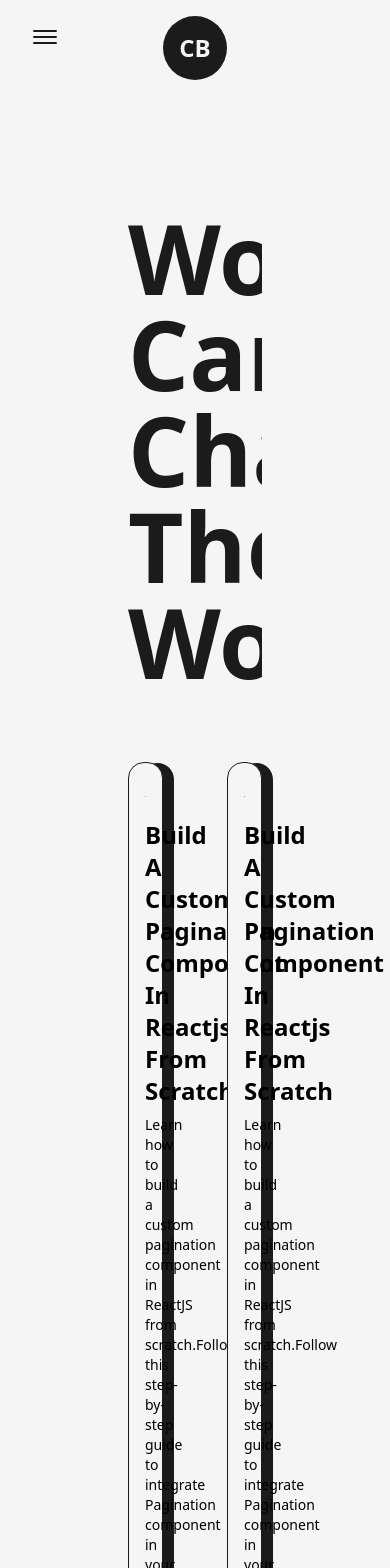
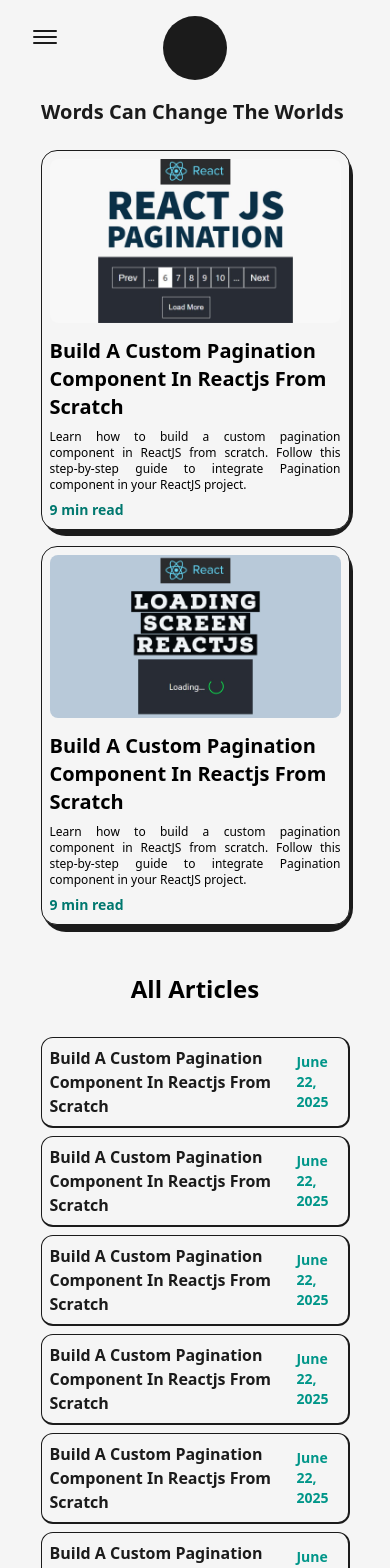
Before and after one commit to abdulmazidakash/f-next-js-portfolio-2025, a Next.js app: page /articles in a window 390 px wide. Shown: the top 1568 px of the page. Built offline with nearby package versions, Linux system fonts and the light colour scheme.

Commit message:
article page responsive

```diff
--- a/src/app/articles/components/ArticlePage.jsx
+++ b/src/app/articles/components/ArticlePage.jsx
@@ -1,105 +1,122 @@
-'use client'
-import AnimatedText from '@/components/AnimatedText'
+'use client';
+import AnimatedText from '@/components/AnimatedText';
 import Image from 'next/image';
 import Link from 'next/link';
-import React, { useRef } from 'react'
-import article1 from '../../../../public/images/articles/pagination component in reactjs.jpg'
-import article2 from '../../../../public/images/articles/create loading screen in react js.jpg'
-import {motion, useMotionValue} from 'framer-motion'
-import article3 from '../../../../public/images/articles/create modal component in react using react portals.png'
-import article4 from '../../../../public/images/articles/smooth scrolling in reactjs.png'
-import article5 from '../../../../public/images/articles/What is Redux with easy explanation.png'
+import React, { useRef } from 'react';
+import article1 from '../../../../public/images/articles/pagination component in reactjs.jpg';
+import article2 from '../../../../public/images/articles/create loading screen in react js.jpg';
+import { motion, useMotionValue } from 'framer-motion';
+import article3 from '../../../../public/images/articles/create modal component in react using react portals.png';
+import article4 from '../../../../public/images/articles/smooth scrolling in reactjs.png';
+import article5 from '../../../../public/images/articles/What is Redux with easy explanation.png';
 
 const FramerImage = motion(Image);
 
-const MovingImg = ({title, img, link})=>{
-
-	const x = useMotionValue(0)
+const MovingImg = ({ title, img, link }) => {
+  const x = useMotionValue(0);
   const y = useMotionValue(0);
   const imgRef = useRef(null);
 
-	function handleMouse(event){
-		// console.log(event.pageX);
+  function handleMouse(event) {
     imgRef.current.style.display = 'inline-block';
-		x.set(event.pageX);
+    x.set(event.pageX - imgRef.current.width / 2); // Center the image under the cursor
     y.set(-10);
   }
-	function handleMouseLeave(event){
-		// console.log(event.pageX);
+
+  function handleMouseLeave(event) {
     imgRef.current.style.display = 'none';
     x.set(0);
     y.set(0);
   }
+
   return (
     <Link
       href={link}
-		target='_blank'
+      target="_blank"
       onMouseMove={handleMouse}
       onMouseLeave={handleMouseLeave}
+      className="relative"
     >
-			<h2 className='capitalize text-xl font-semibold hover:underline'>{title}</h2>
+      <h2 className="capitalize text-base sm:text-lg md:text-xl font-semibold hover:underline">
+        {title}
+      </h2>
       <FramerImage
-			sizes="(max-width: 768px) 100vw, (max-width: 1200px) 50vw, 33vw"
+        sizes="(max-width: 640px) 100vw, (max-width: 1024px) 50vw, 33vw"
         priority
-			style={{x:x, y:y}}
-			initial={{opacity:0}}
-			whileInView={{opacity:1, transition:{duration:0.2}}}
-			ref={imgRef} src={img} alt={title} className='z-10 w-96 h-auto hidden absolute rounded-lg' />
+        style={{ x, y }}
+        initial={{ opacity: 0 }}
+        whileInView={{ opacity: 1, transition: { duration: 0.2 } }}
+        ref={imgRef}
+        src={img}
+        alt={title}
+        className="z-10 w-48 sm:w-64 md:w-80 h-auto hidden absolute rounded-lg object-cover"
+      />
     </Link>
-	)
-}
+  );
+};
 
-const Article = ({img, title, date, link})=>{
+const Article = ({ img, title, date, link }) => {
   return (
     <motion.li
-		initial={{y:200}}
-		whileInView={{y:0, transition:{duration: 0.5, ease:"easeInOut"}}}
-		viewport={{once:true}}
-		 className='relative w-full p-4 py-6 my-4 rounded-xl flex items-center justify-between bg-light text-dark first:mt-0 border border-solid border-dark border-r-4 border-b-4'>
-			<MovingImg title={title} img={img} link={link}/>
-			<span className='text-teal-600 font-semibold pl-4'>{date}</span>
+      initial={{ y: 200 }}
+      whileInView={{ y: 0, transition: { duration: 0.5, ease: 'easeInOut' } }}
+      viewport={{ once: true }}
+      className="relative w-full p-2 sm:p-3 md:p-4 my-2 sm:my-3 md:my-4 rounded-xl flex items-center justify-between bg-light text-dark border border-solid border-dark border-r-2 sm:border-r-3 md:border-r-4 border-b-2 sm:border-b-3 md:border-b-4"
+    >
+      <MovingImg title={title} img={img} link={link} />
+      <span className="text-teal-600 font-semibold text-sm sm:text-base md:text-lg pl-2 sm:pl-3 md:pl-4">
+        {date}
+      </span>
     </motion.li>
-	)
-}
+  );
+};
 
-const FeaturedArticle = ({img, title, time, summary, link}) =>{
+const FeaturedArticle = ({ img, title, time, summary, link }) => {
   return (
-		<li className='col-span-1 w-full p-4 bg-light border border-solid border-dark rounded-2xl relative'>
-			{/* dark border box  */}
-			<div className="absolute top-0 -right-3 -z-10 w-[101%] h-[103%] rounded-[2.5rem] bg-dark rounded-br-3xl"></div>
-			{/* image box  */}
+    <li className="w-full p-2 sm:p-3 md:p-4 bg-light border border-solid border-dark rounded-2xl relative">
+      {/* Dark border box */}
+      <div className="absolute top-0 -right-1 sm:-right-2 md:-right-3 -z-10 w-[101%] h-[102%] sm:h-[103%] rounded-[1.5rem] sm:rounded-[2rem] bg-dark rounded-br-3xl" />
+      {/* Image box */}
       <Link
         href={link}
-			target='_blank'
-			className='w-full inline-block cursor-pointer overflow-hidden rounded-lg'
+        target="_blank"
+        className="w-full inline-block cursor-pointer overflow-hidden rounded-lg"
       >
         <FramerImage
-			whileHover={{scale:1.05}}
-			transition={{duration:0.2}}
-			src={img} alt={title} className='w-full h-auto'/>
+          whileHover={{ scale: 1.05 }}
+          transition={{ duration: 0.2 }}
+          src={img}
+          alt={title}
+          className="w-full h-auto object-cover"
+        />
       </Link>
-			<Link
-			href={link}
-			target='_blank'
-			>
-			<h2 className='capitalize text-2xl font-bold my-2 hover:underline mt-4'>{title}</h2>
+      <Link href={link} target="_blank">
+        <h2 className="capitalize text-xl sm:text-2xl md:text-3xl font-bold my-2 sm:my-3 hover:underline mt-2 sm:mt-3">
+          {title}
+        </h2>
       </Link>
-			<p className='text-sm mb-2'>{summary}</p>
-			<span className='text-teal-700 font-semibold'>{time}</span>
-
+      <p className="text-xs sm:text-sm md:text-base mb-1 sm:mb-2 text-justify">{summary}</p>
+      <span className="text-teal-700 font-semibold text-sm sm:text-base md:text-lg">
+        {time}
+      </span>
     </li>
-	)
-}
+  );
+};
 
 export default function ArticlesPage() {
   return (
-	<div className='p-32 w-full flex flex-col items-center justify-center overflow-hidden'>
-		<AnimatedText text={'Words can change the worlds'} className='mb-16'/>
-		<ul className='grid grid-cols-2 gap-16'>
+    <div className="w-10/12 mx-auto flex flex-col items-center justify-center overflow-hidden px-2 sm:px-4 md:px-6 lg:px-8 py-4 sm:py-6 md:py-8">
+      <AnimatedText
+        text={'Words can change the worlds'}
+        className="mb-4 sm:mb-6 md:mb-8 lg:mb-12 !text-xl sm:!text-2xl md:!text-3xl lg:!text-5xl xl:!text-7xl text-center"
+      />
+      <ul className="grid grid-cols-1 sm:grid-cols-2 gap-4 sm:gap-6 md:gap-8 lg:gap-12 w-full">
         {/* Featured Article 1 */}
         <FeaturedArticle
           title={'Build A Custom Pagination Component In Reactjs From Scratch'}
-			summary={'Learn how to build a custom pagination component in ReactJS from scratch.Follow this step-by-step guide to integrate Pagination component in your ReactJS project.'}
+          summary={
+            'Learn how to build a custom pagination component in ReactJS from scratch. Follow this step-by-step guide to integrate Pagination component in your ReactJS project.'
+          }
           time={'9 min read'}
           link={'/'}
           img={article1}
@@ -107,43 +124,59 @@ export default function ArticlesPage() {
         {/* Featured Article 2 */}
         <FeaturedArticle
           title={'Build A Custom Pagination Component In Reactjs From Scratch'}
-			summary={'Learn how to build a custom pagination component in ReactJS from scratch.Follow this step-by-step guide to integrate Pagination component in your ReactJS project.'}
+          summary={
+            'Learn how to build a custom pagination component in ReactJS from scratch. Follow this step-by-step guide to integrate Pagination component in your ReactJS project.'
+          }
           time={'9 min read'}
           link={'/'}
           img={article2}
         />
       </ul>
-		<h2 className='font-bold text-4xl w-full text-center my-16 mt-32'>All Articles</h2>
-		<ul className='w-full'>
-			{/* 1st article  */}
+      <h2 className="font-bold text-2xl sm:text-3xl md:text-4xl lg:text-5xl w-full text-center my-6 sm:my-8 md:my-10 lg:my-16 mt-12 sm:mt-16 md:mt-20 lg:mt-32">
+        All Articles
+      </h2>
+      <ul className="w-full">
+        {/* 1st article */}
         <Article
           title={'Build A Custom Pagination Component In Reactjs From Scratch'}
           date={'June 22, 2025'}
           link={'/'}
           img={article3}
         />
-			{/* 2nd article  */}
+        {/* 2nd article */}
         <Article
           title={'Build A Custom Pagination Component In Reactjs From Scratch'}
           date={'June 22, 2025'}
           link={'/'}
           img={article3}
         />
-			{/* 3rd article  */}
+        {/* 3rd article */}
         <Article
           title={'Build A Custom Pagination Component In Reactjs From Scratch'}
           date={'June 22, 2025'}
           link={'/'}
           img={article3}
         />
-			{/* 4th article  */}
+        {/* 4th article */}
         <Article
           title={'Build A Custom Pagination Component In Reactjs From Scratch'}
           date={'June 22, 2025'}
           link={'/'}
           img={article4}
         />
-			{/* 5th article  */}
+        {/* 5th article */}
+        <Article
+          title={'Build A Custom Pagination Component In Reactjs From Scratch'}
+          date={'June 22, 2025'}
+          link={'/'}
+          img={article5}
+        />
+        <Article
+          title={'Build A Custom Pagination Component In Reactjs From Scratch'}
+          date={'June 22, 2025'}
+          link={'/'}
+          img={article5}
+        />
         <Article
           title={'Build A Custom Pagination Component In Reactjs From Scratch'}
           date={'June 22, 2025'}
@@ -152,5 +185,5 @@ export default function ArticlesPage() {
         />
       </ul>
     </div>
-  )
+  );
 }
--- a/src/components/Hero.jsx
+++ b/src/components/Hero.jsx
@@ -8,7 +8,7 @@ import HireMe from './HireMe'
 
 export default function Hero() {
   return (
-    <div className="min-h-screen bg-light  flex flex-col justify-center mt-4">
+    <div className="py-20 bg-light  flex flex-col justify-center mt-4">
 
       <div className="flex flex-col lg:flex-row items-center justify-between w-full gap-12">
 
--- a/src/components/Logo.jsx
+++ b/src/components/Logo.jsx
@@ -15,7 +15,7 @@ export default function Logo() {
 				transition: {duration:1, repeat:Infinity}
 			}}
 			>
-			CB
+
 		</MotionLink>
 	</div>
   )
```
Lines whose indentation alone changed are shown as unchanged.
